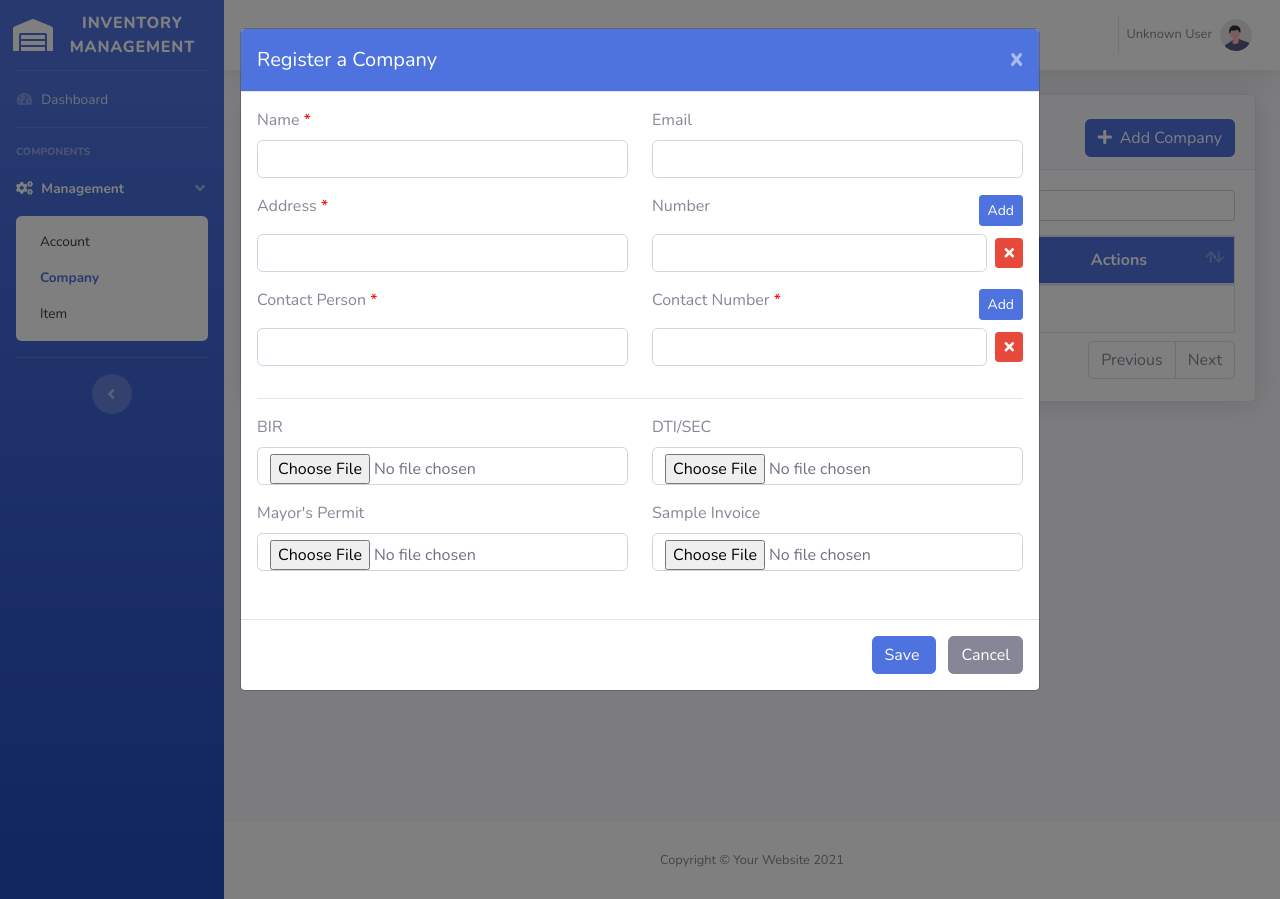
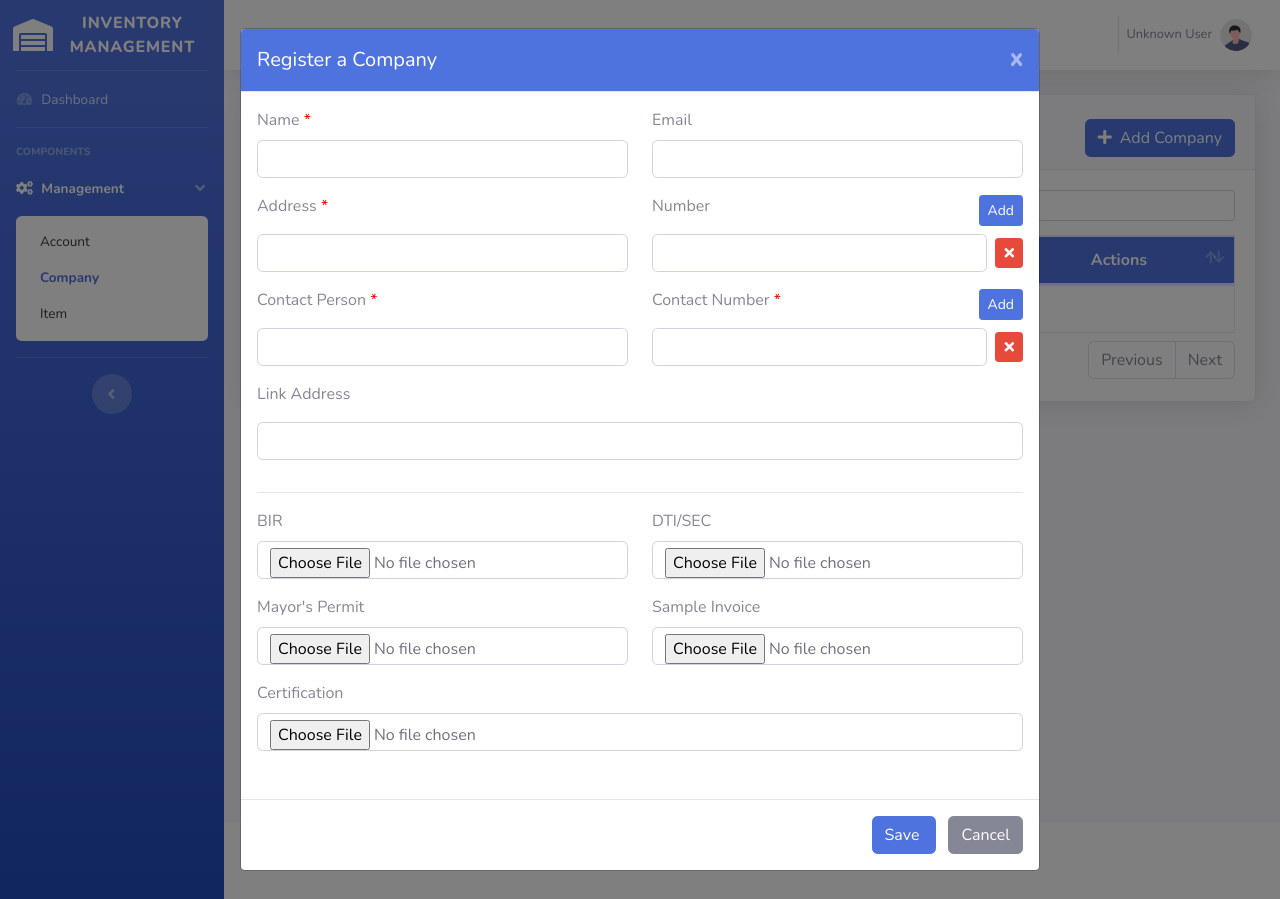
Before and after one commit to s3rb0g/Inventory-Management-System, a PHP site: page /pages/admin_company.php in a window 1280 px wide, after a click on "Add Company". Run offline with PHP 8.4, Linux system fonts and the light colour scheme; the visitor is signed in with stand-in values (Sample User, id 1); data that the repository does not hold is empty.

Commit message:
Add company link and certification fields to company management

```diff
--- a/includes/modal.php
+++ b/includes/modal.php
@@ -287,6 +287,16 @@
                      </div>
                   </div>
                </div>
+
+               <div class="row">
+                  <div class="col-md-12">
+                     <div class="mb-3">
+                        <label for="company_link" class="form-label mb-3">Link Address</label>
+                        <input type="text" name="company_link" id="company_link" class="form-control">
+                     </div>
+                  </div>
+               </div>
+
                <hr>
 
                <div class="row">
@@ -317,6 +327,15 @@
                      <div class="mb-3">
                         <label for="company_invoice" class="form-label">Sample Invoice</label>
                         <input type="file" name="company_invoice" id="company_invoice" class="form-control" accept="application/pdf">
+                     </div>
+                  </div>
+               </div>
+
+               <div class="row">
+                  <div class="col-md-12">
+                     <div class="mb-3">
+                        <label for="company_certification" class="form-label">Certification</label>
+                        <input type="file" name="company_certification" id="company_certification" class="form-control" accept="application/pdf">
                      </div>
                   </div>
                </div>
--- a/pages/admin_company.php
+++ b/pages/admin_company.php
@@ -22,9 +22,10 @@ if ($_SERVER['REQUEST_METHOD'] === 'POST') {
       $contact_person = filter_input(INPUT_POST, 'contact_person', FILTER_SANITIZE_SPECIAL_CHARS);
       $contact_num = $_POST['contact_number'];
       $contact_number = implode(',', $contact_num);
+      $company_link = filter_input(INPUT_POST, 'company_link', FILTER_SANITIZE_SPECIAL_CHARS);
       $status = 1;
 
-      $result = mysqli_query($db_conn, "INSERT INTO tbl_companies (company_name, company_email, company_address, company_number, contact_person, contact_number, company_status) VALUES ('$company_name', '$company_email', '$company_address', '$company_number', '$contact_person', '$contact_number', '$status')");
+      $result = mysqli_query($db_conn, "INSERT INTO tbl_companies (company_name, company_email, company_address, company_number, contact_person, contact_number, company_link, company_status) VALUES ('$company_name', '$company_email', '$company_address', '$company_number', '$contact_person', '$contact_number', '$company_link', '$status')");
 
       if ($result) {
          $inserted_id = mysqli_insert_id($db_conn);
@@ -75,6 +76,18 @@ if ($_SERVER['REQUEST_METHOD'] === 'POST') {
             move_uploaded_file($invoice_old_path, $invoice_new_path);
 
             mysqli_query($db_conn, "UPDATE tbl_companies SET invoice = '$invoice_file_name', invoice_name = '$invoice_name' WHERE id = '$inserted_id'");
+         }
+
+         if (isset($_FILES['company_certification']) && $_FILES['company_certification']['error'] == 0) {
+
+            $certification_name = $_FILES["company_certification"]["name"];
+
+            $certification_file_name = $inserted_id . '_CERTIFICATION.pdf';
+            $certification_old_path = $_FILES["company_certification"]["tmp_name"];
+            $certification_new_path = 'upload_file/CERTIFICATION/' . $certification_file_name;
+            move_uploaded_file($certification_old_path, $certification_new_path);
+
+            mysqli_query($db_conn, "UPDATE tbl_companies SET certification = '$certification_file_name', certification_name = '$certification_name' WHERE id = '$inserted_id'");
          }
 
          $_SESSION["message"] = "Company created successfully.";
@@ -136,7 +149,7 @@ if ($_SERVER['REQUEST_METHOD'] === 'POST') {
                               </a>
                            </td>
                         </tr>
-                        <!-- <a href="company_view.php?id=<?php echo $row['id']; ?>" class="btn btn-primary btn-sm">View</a> -->
+
                   <?php
                      endwhile;
                   endif;
```
Also changed, not shown: pages/admin_viewCompany.php (+26 -0 lines).
